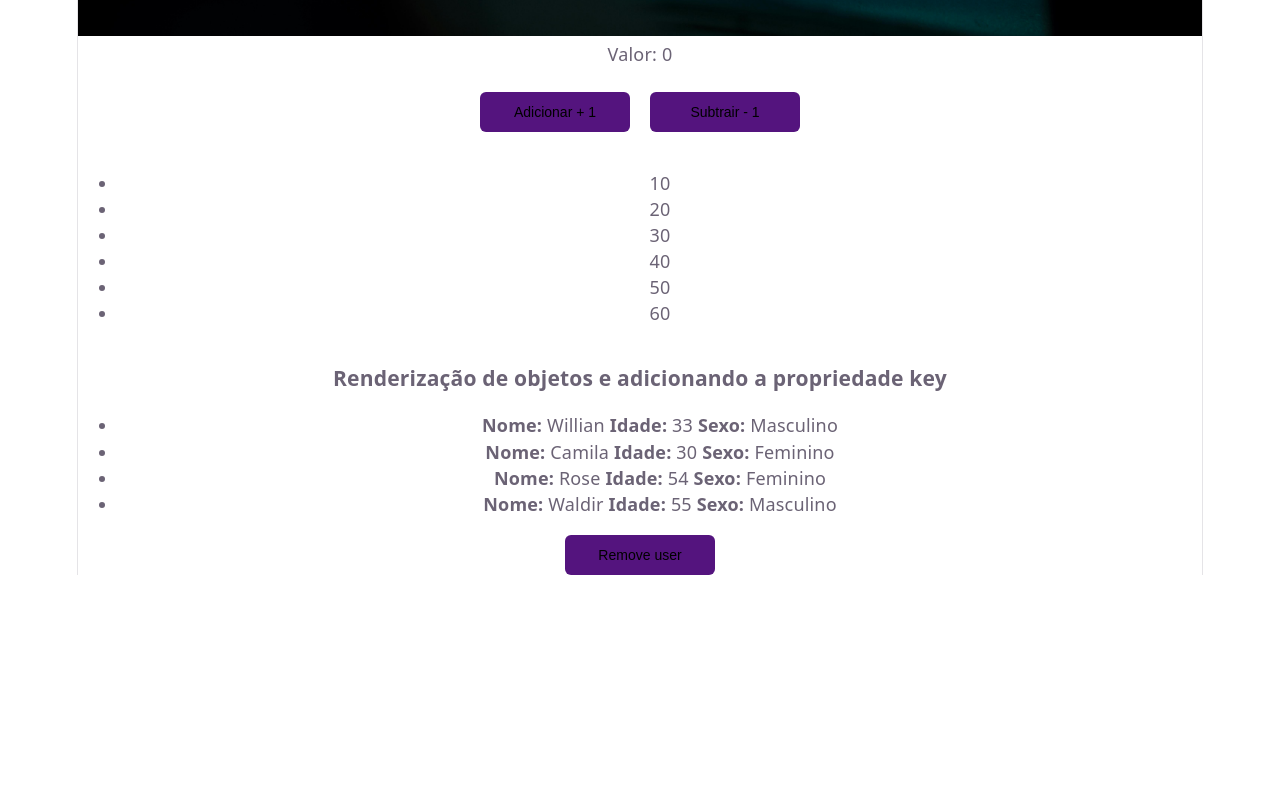
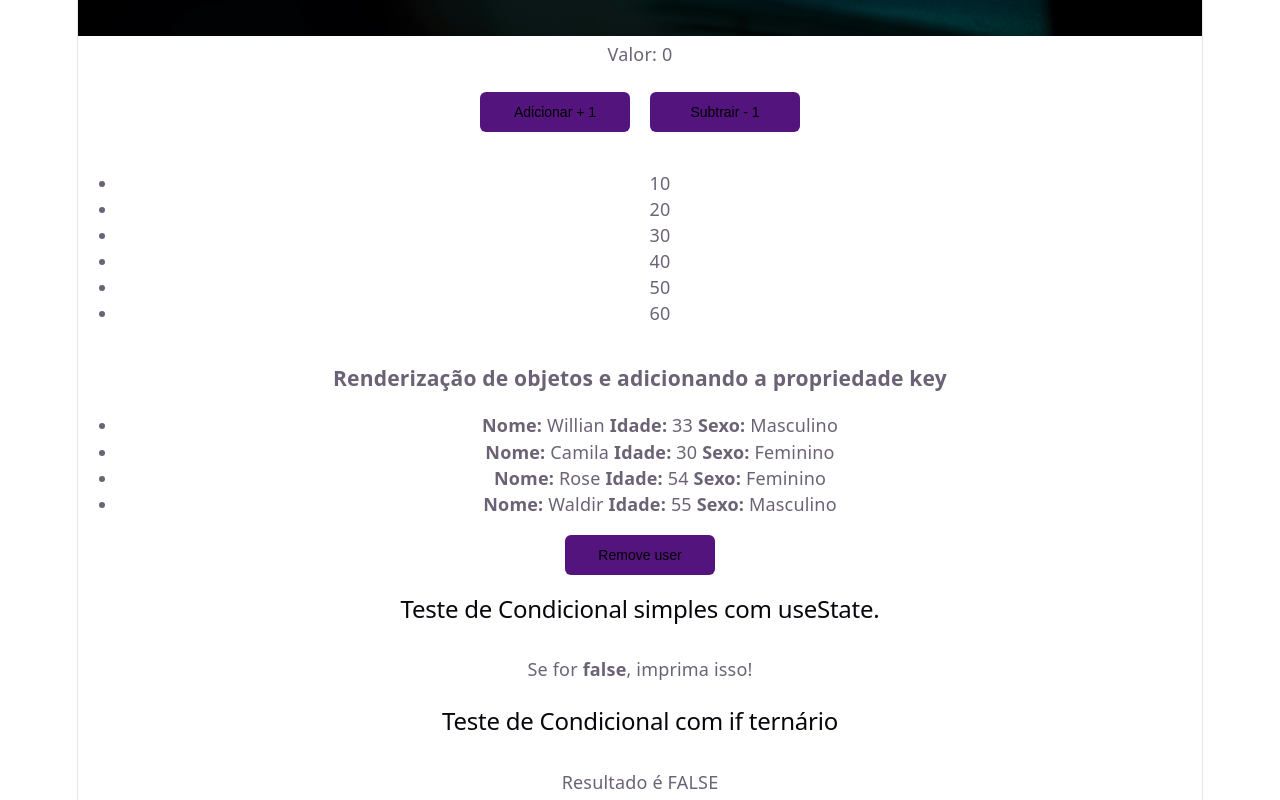
Before and after one commit to willsilvadevfe/javascript, a React (Vite) app in the folder Curso ReactJS/Avançando-react/avacando-react/: page / in a window 1280 px wide. Shown: the part 1691-2491 px from the top of the page. Before the commit the page ends 2266 px from the top, so only its background shows below. Built offline with nearby package versions, Linux system fonts and the light colour scheme.

Commit message:
if com react

```diff
--- a/Curso ReactJS/Avançando-react/avacando-react/src/App.jsx
+++ b/Curso ReactJS/Avançando-react/avacando-react/src/App.jsx
@@ -1,5 +1,6 @@
 import "./App.css";
 import Road from "./assets/road.jpg";
+import ConditionalRender from "./components/ConditionalRender";
 import ListRender from "./components/ListRender";
 import ListRenderKey from "./components/ListRenderKey";
 import ManageData from "./components/ManageData";
@@ -28,6 +29,7 @@ function App() {
       <ManageData />
       <ListRender />
       <ListRenderKey />
+      <ConditionalRender />
     </>
   );
 }
--- /dev/null
+++ b/Curso ReactJS/Avançando-react/avacando-react/src/components/ConditionalRender.jsx
@@ -0,0 +1,19 @@
+import { useState } from "react"
+
+
+const ConditionalRender = () => {
+const [Conditional] = useState(false)
+
+  return (
+    <div>
+        <h2>Teste de Condicional simples com useState.</h2>
+        {Conditional && <p>Se for <strong>true</strong>, imprima isso!</p>}
+        {!Conditional && <p>Se for <strong>false</strong>, imprima isso! </p>}
+
+        <h2>Teste de Condicional com if ternário</h2>
+        {Conditional ? (<p>Resultado é TRUE</p>) : (<p>Resultado é FALSE</p>)} {/* Primeira condição: TRUE, ultima é FALSE*/}
+    </div>
+  )
+}
+
+export default ConditionalRender
```
